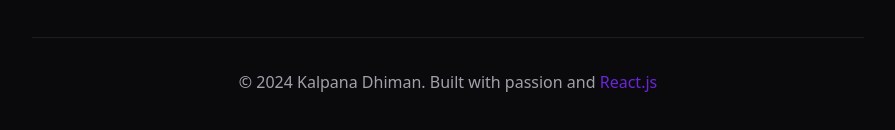
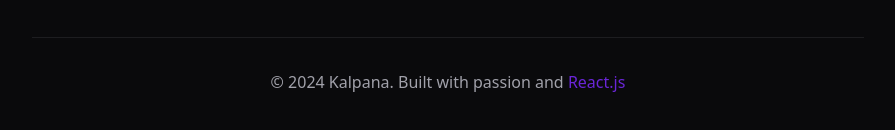
Before and after one commit to Kalpana-Dhiman/portfolio, a React (Vite) app: page / in a window 1280 px wide. Shown: the part 7612-7742 px from the top of the page, without its empty margins (192-1087 px from the left). Built offline with nearby package versions, Linux system fonts and the light colour scheme.

Commit message:
Refactor: Update name to Kalpana
Update the name displayed on the portfolio website from "Kalpana Dhiman" to "Kalpana".

```diff
--- a/index.html
+++ b/index.html
@@ -3,12 +3,12 @@
   <head>
     <meta charset="UTF-8" />
     <meta name="viewport" content="width=device-width, initial-scale=1.0" />
-    <title>Kalpana Dhiman - Software Developer Portfolio</title>
+    <title>Kalpana - Software Developer Portfolio</title>
     <meta name="description" content="Passionate Computer Science Engineering student and software developer specializing in Java, React.js, and mobile app development. CGPA 8.748, AMCAT 650+." />
-    <meta name="author" content="Kalpana Dhiman" />
+    <meta name="author" content="Kalpana" />
     <meta name="keywords" content="software developer, java developer, react developer, android developer, computer science, engineering student, portfolio" />
 
-    <meta property="og:title" content="Kalpana Dhiman - Software Developer Portfolio" />
+    <meta property="og:title" content="Kalpana - Software Developer Portfolio" />
     <meta property="og:description" content="Passionate Computer Science Engineering student and software developer specializing in Java, React.js, and mobile app development." />
     <meta property="og:type" content="website" />
     <meta property="og:image" content="https://lovable.dev/opengraph-image-p98pqg.png" />
--- a/src/components/Contact.tsx
+++ b/src/components/Contact.tsx
@@ -152,7 +152,7 @@ const Contact = () => {
         {/* Footer */}
         <div className="text-center mt-16 pt-8 border-t border-section-border">
           <p className="text-muted-foreground">
-            © 2024 Kalpana Dhiman. Built with passion and{" "}
+            © 2024 Kalpana. Built with passion and{" "}
             <span className="text-highlight">React.js</span>
           </p>
         </div>
--- a/src/components/Hero.tsx
+++ b/src/components/Hero.tsx
@@ -84,7 +84,7 @@ const Hero = () => {
               <div className="absolute -inset-4 bg-hero-gradient rounded-2xl blur-2xl opacity-30 animate-pulse" />
               <img
                 src={heroImage}
-                alt="Kalpana Dhiman"
+                alt="Kalpana"
                 className="relative w-80 h-80 lg:w-96 lg:h-96 object-cover rounded-2xl shadow-elevated border border-section-border"
               />
             </div>
```
